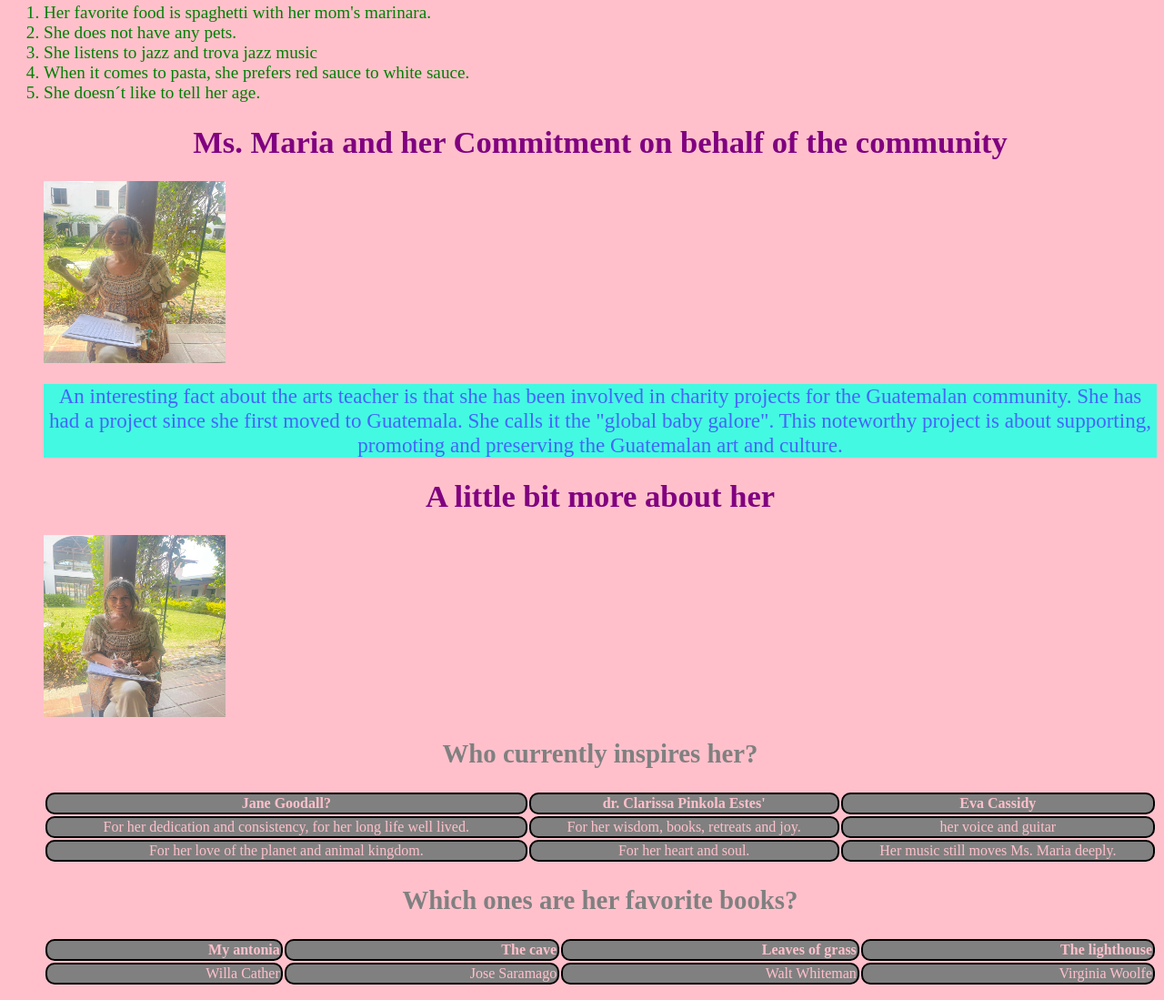
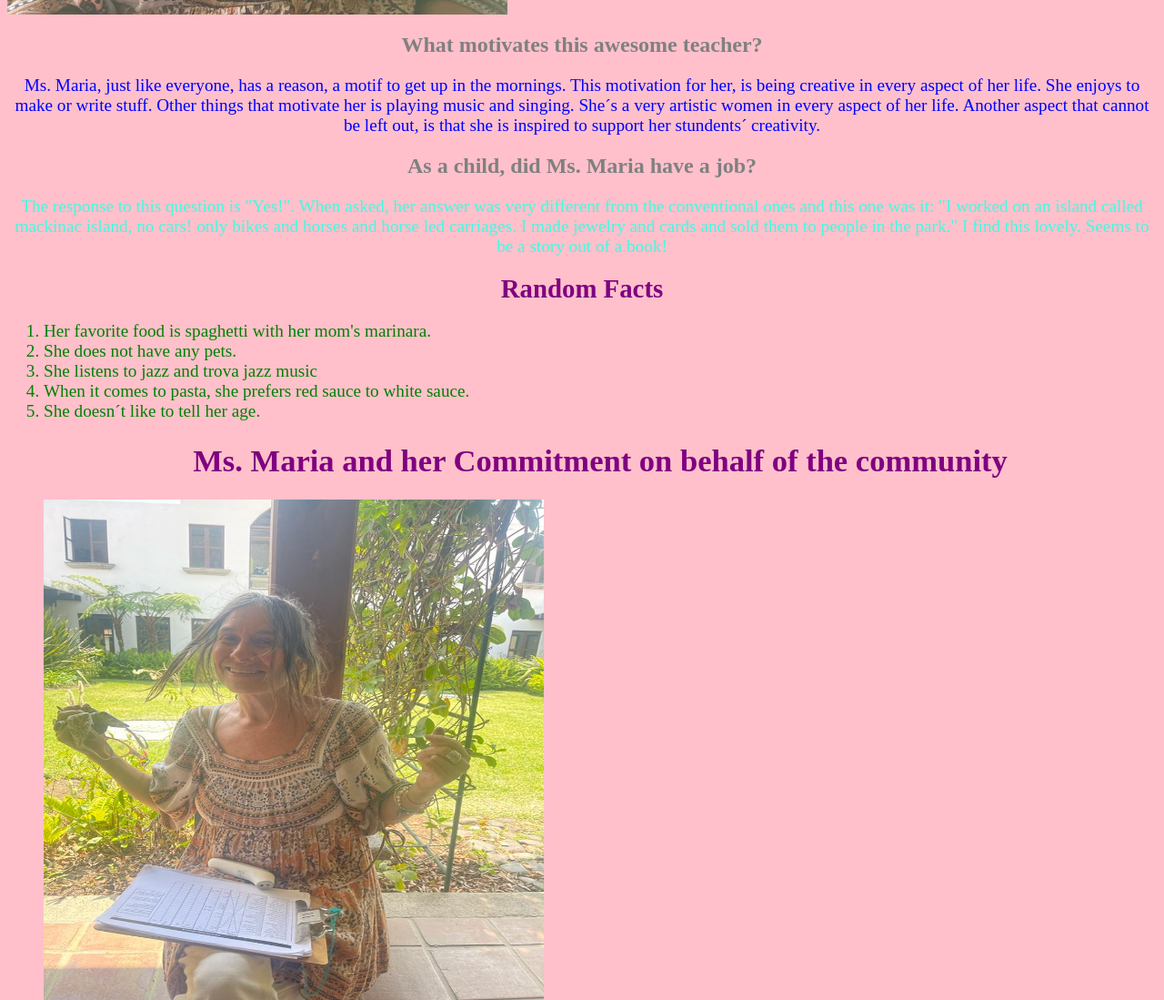
Before and after one commit to valenamoedo/Biograf-a-AIS, a plain HTML site: page index.html in a window 1280 px wide. Shown: the part 594-1693 px from the top of the page at 91% size. Drawn offline with Linux system fonts and the light colour scheme.

Commit message:
Update index.html

```diff
--- a/index.html
+++ b/index.html
@@ -19,7 +19,7 @@ th, td {
 }
 </style>
 <h1> Maria Morley: Art Teacher</h1>
-      <img src="Maria.jpg"style="width:200px;height:200px;">
+      <img src="Maria.jpg"style="width:550px;height:550px;">
 <h2> What motivates this awesome teacher? </h2>
 <p style= "color: blue; font-size:120%;"> Ms. Maria, just like everyone, has a reason, a motif to get up in the mornings. This motivation for her, is being creative in every aspect of her life. She enjoys to make or write stuff. Other things that motivate her is playing music and singing. She´s a very artistic women in every aspect of her life. Another aspect that cannot be left out, is that she is inspired to support her stundents´ creativity. </p>
 <h2> As a child, did Ms. Maria have a job? </h2>
@@ -34,11 +34,11 @@ th, td {
 <li> She doesn´t like to tell her age. </li> </p>
 
 <h1> Ms. Maria and her Commitment on behalf of the community </h1>
-       <img src="Mariaa.jpg"style="width:200px;height:200px;">
+       <img src="Mariaa.jpg"style="width:550px;height:550px;">
 <p style= "background-color:#44F9E2; color:4465F9;font-size:120%"> An interesting fact about the arts teacher is that she has been involved in charity projects for the Guatemalan community. She has had a project since she first moved to Guatemala. She calls it the "global baby galore". This noteworthy project is about supporting, promoting and preserving the Guatemalan art and culture.
 </p>
 <h1> A little bit more about her </h1>
-       <img src="Mariaaa.jpg"style="width:200px;height:200px;">
+       <img src="Mariaaa.jpg"style="width:550px;height:550px;">
 <h2> Who currently inspires her? </h2>
 <table style="width:100%; color:pink">
   <tr>
```
